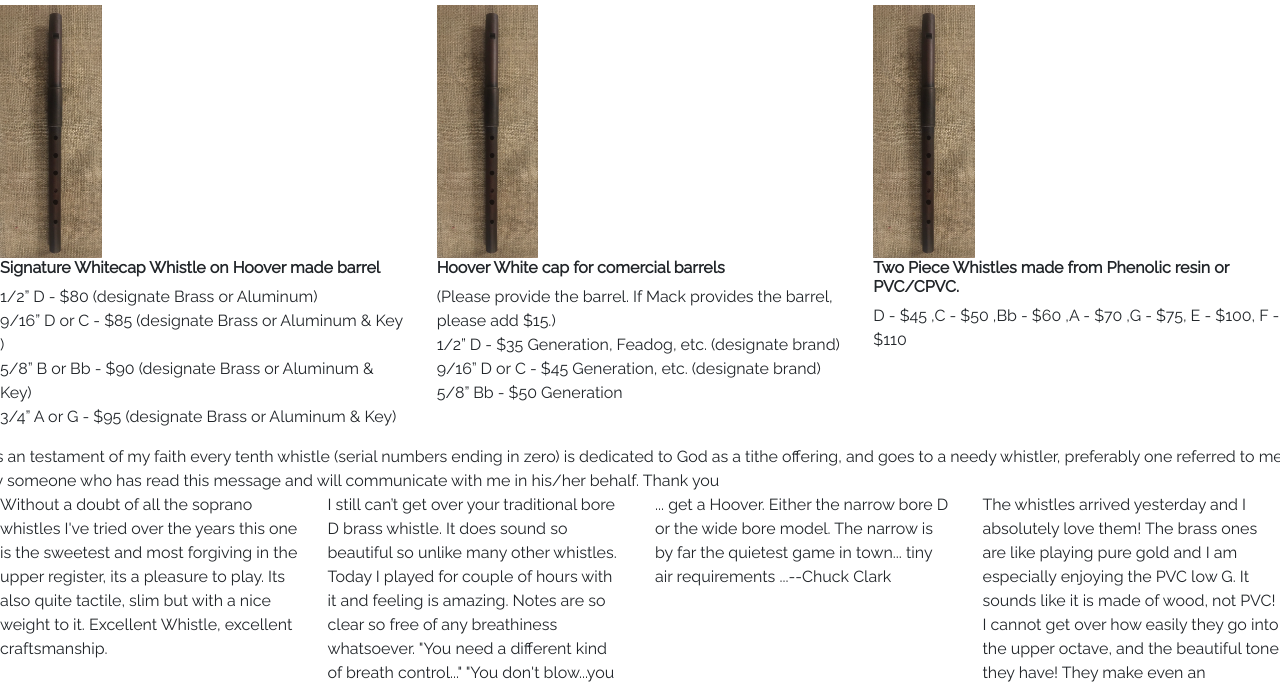
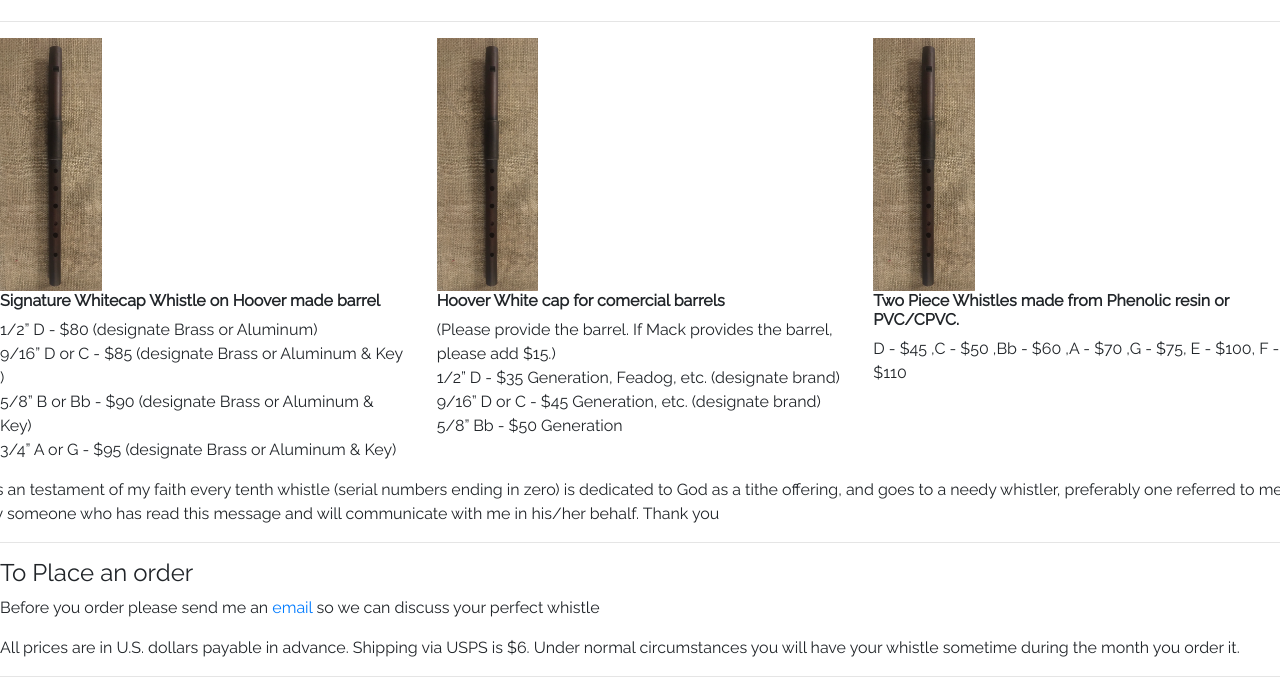
Before and after one commit to jughead32/hooverwhistles, a plain HTML site: page index.html in a window 1280 px wide. Shown: the part 51-739 px from the top of the page. Drawn offline with nearby package versions, Linux system fonts and the light colour scheme.

Commit message:
added purhcase area

```diff
--- a/index.html
+++ b/index.html
@@ -35,6 +35,7 @@
     </nav>
 </section>
 <section id="main">
+    <hr>
 <div class="row" id="whistle">
     <div class="col-lg-4">
         <img src="images/phenolic_whistle.jpeg" class="product">
@@ -64,9 +65,16 @@
     </div>
     <span class="note">As an testament of my faith every tenth whistle (serial numbers ending in zero) is dedicated to God as a tithe offering, and goes to a needy whistler, preferably one referred to me by someone who has read this message and will communicate with me in his/her behalf. Thank you</span>
 </div>
+<hr>
+<div class="">
+    <h4>To Place an order</h4>
+    <p>Before you order please send me an <a href="mailto:hoover.mc@gmail.com">email</a> so we can discuss your perfect whistle</p>
+    <p>All prices are in U.S. dollars payable in advance. Shipping via USPS is $6. Under normal circumstances you will have your whistle sometime during the month you order it.</p>
+</div>
 </section>
 <!-- Testimonies and middle third -->
 <section id="testimonies">
+    <hr>
     <div class="row">
         <div class="col-lg-3">
             <p>Without a doubt of all the soprano whistles I've tried over the years this one is the sweetest and most forgiving in the upper register, its a pleasure to play. Its also quite tactile, slim but with a nice weight to it. Excellent Whistle, excellent craftsmanship.</p>
```
